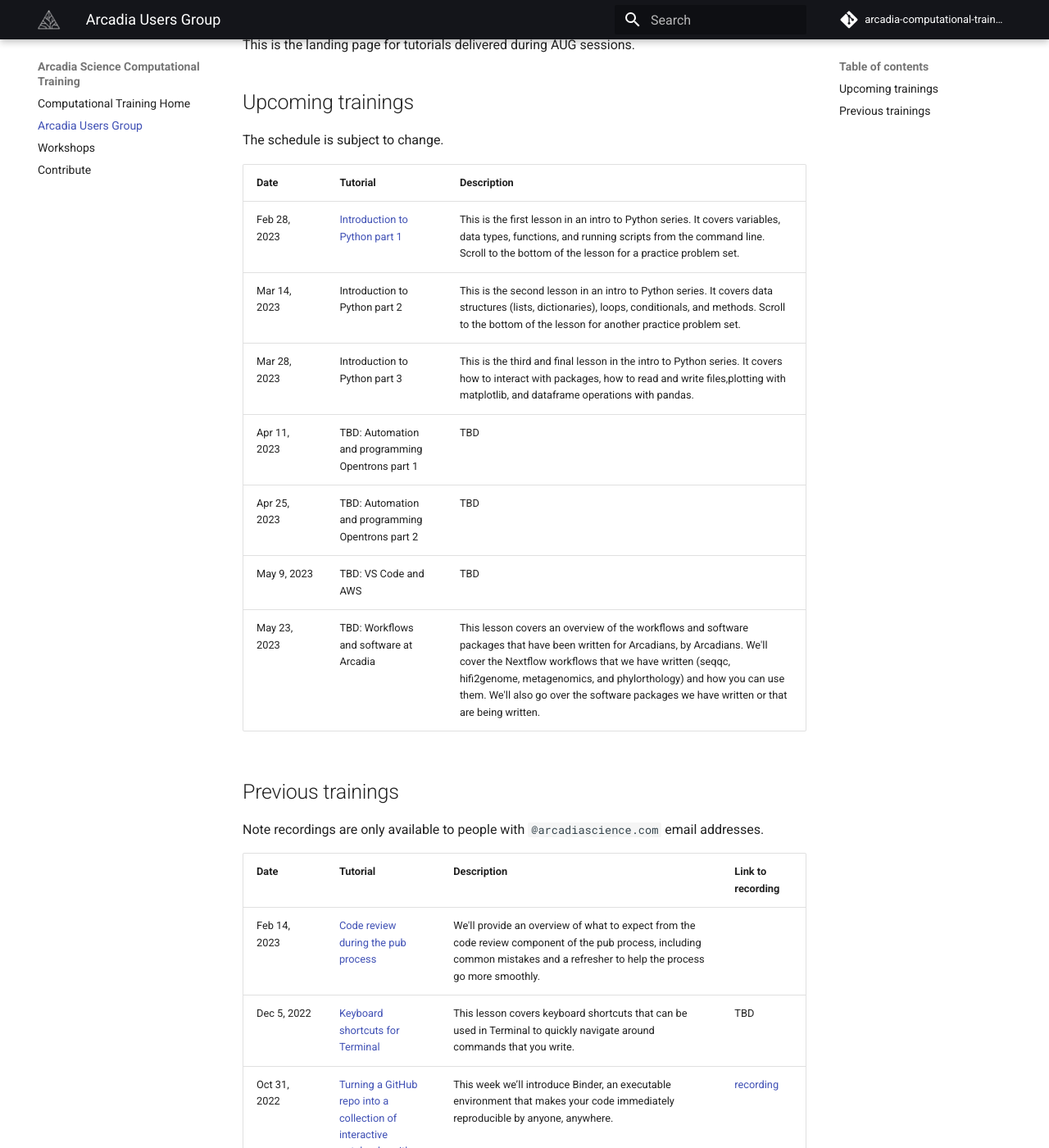
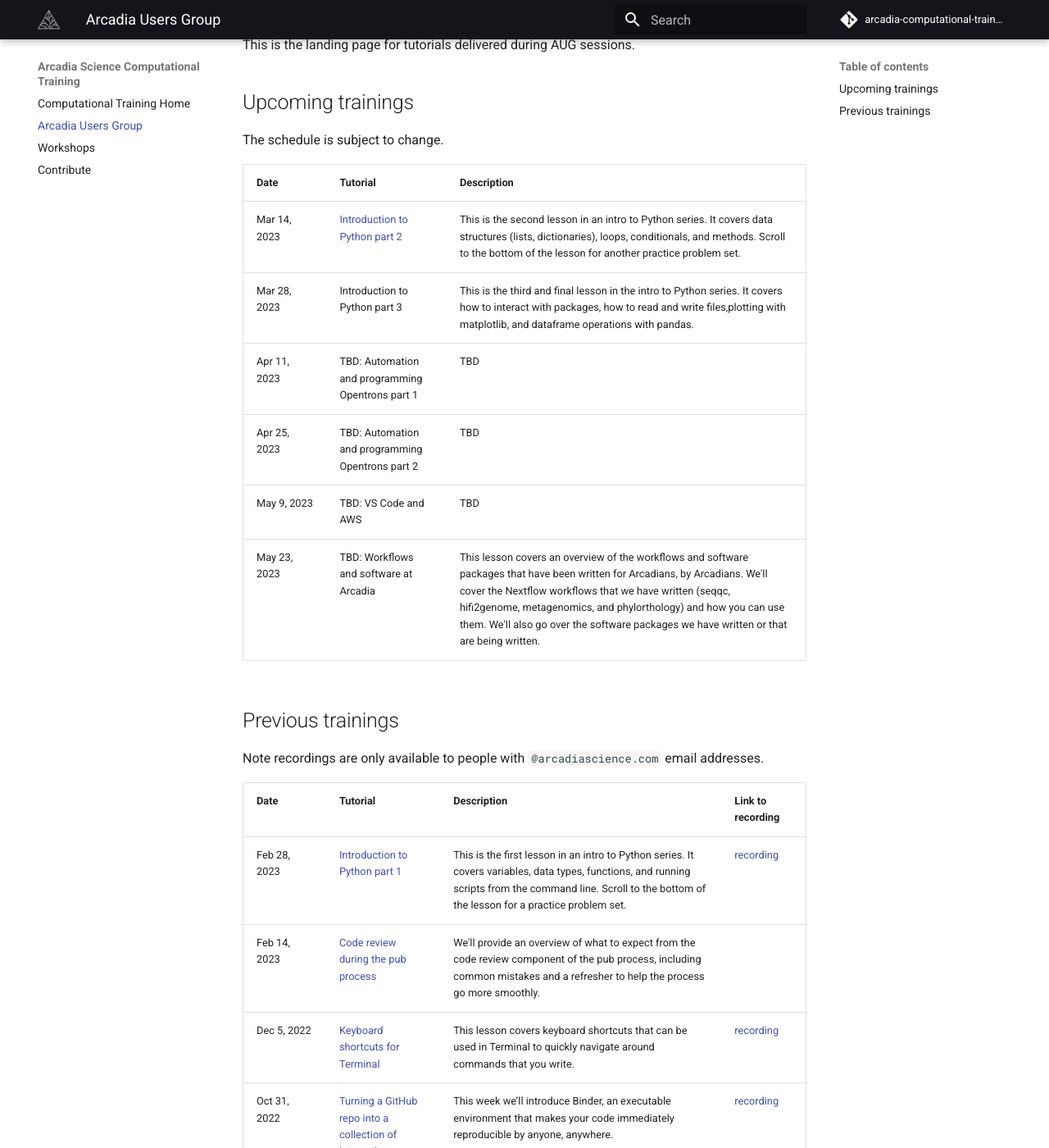
Before and after one commit to Arcadia-Science/arcadia-computational-training, an MkDocs documentation site: the page built from docs/arcadia-users-group/overview.md, in a window 1280 px wide and 1400 px high, scrolled down 477 px. Shown: the whole window at 82% size. Built offline with MkDocs 1.6.1 and Material for MkDocs 9.7.7, drawn with Linux system fonts in a browser that asks for light colours; comment, search, counter and statistics services are not loaded; some of the changed lines change nothing that is shown.

Commit message:
add link to lesson.md, links to youtube

```diff
--- a/docs/arcadia-users-group/overview.md
+++ b/docs/arcadia-users-group/overview.md
@@ -20,8 +20,7 @@
 
 | Date         | Tutorial                                                              | Description                                                                                                                                                                                                                                                                                                                                           |
 | ------------ | --------------------------------------------------------------------- | ----------------------------------------------------------------------------------------------------------------------------------------------------------------------------------------------------------------------------------------------------------------------------------------------------------------------------------------------------- |
-| Feb 28, 2023 | [Introduction to Python part 1](20230228-intro-to-python-1/lesson.md) | This is the first lesson in an intro to Python series. It covers variables, data types, functions, and running scripts from the command line. Scroll to the bottom of the lesson for a practice problem set.                                                                                                                                          |
-| Mar 14, 2023 | Introduction to Python part 2                                         | This is the second lesson in an intro to Python series. It covers data structures (lists, dictionaries), loops, conditionals, and methods. Scroll to the bottom of the lesson for another practice problem set.                                                                                                                                       |
+| Mar 14, 2023 | [Introduction to Python part 2](20230314-intro-to-python-2/lesson.md) | This is the second lesson in an intro to Python series. It covers data structures (lists, dictionaries), loops, conditionals, and methods. Scroll to the bottom of the lesson for another practice problem set.                                                                                                                                       |
 | Mar 28, 2023 | Introduction to Python part 3                                         | This is the third and final lesson in the intro to Python series. It covers how to interact with packages, how to read and write files,plotting with matplotlib, and dataframe operations with pandas.                                                                                                                                                |
 | Apr 11, 2023 | TBD: Automation and programming Opentrons part 1                      | TBD                                                                                                                                                                                                                                                                                                                                                   |
 | Apr 25, 2023 | TBD: Automation and programming Opentrons part 2                      | TBD                                                                                                                                                                                                                                                                                                                                                   |
@@ -34,8 +33,9 @@
 
 | Date          | Tutorial                                                                                                                                                                   | Description                                                                                                                                                                                                                                                                                                                                                                                                                                          | Link to recording                                        |
 | ------------- | -------------------------------------------------------------------------------------------------------------------------------------------------------------------------- | ---------------------------------------------------------------------------------------------------------------------------------------------------------------------------------------------------------------------------------------------------------------------------------------------------------------------------------------------------------------------------------------------------------------------------------------------------- | -------------------------------------------------------- |
+| Feb 28, 2023 | [Introduction to Python part 1](20230228-intro-to-python-1/lesson.md) | This is the first lesson in an intro to Python series. It covers variables, data types, functions, and running scripts from the command line. Scroll to the bottom of the lesson for a practice problem set.                                             | [recording](https://www.youtube.com/watch?v=tKxtgqib6H8) |
 | Feb 14, 2023  | [Code review during the pub process](20230214-code-review-for-pubs/lesson.md)                                                                                              | We'll provide an overview of what to expect from the code review component of the pub process, including common mistakes and a refresher to help the process go more smoothly.                                                                                                                                                                                                                                                                       |                                                          |
-| Dec 5, 2022   | [Keyboard shortcuts for Terminal](20221205-keyboard-shortcuts-terminal/lesson.md)                                                                                          | This lesson covers keyboard shortcuts that can be used in Terminal to quickly navigate around commands that you write.                                                                                                                                                                                                                                                                                                                               | TBD                                                      |
+| Dec 5, 2022   | [Keyboard shortcuts for Terminal](20221205-keyboard-shortcuts-terminal/lesson.md)                                                                                          | This lesson covers keyboard shortcuts that can be used in Terminal to quickly navigate around commands that you write.                                                                                                                                                                                                                                                                                                                               | [recording](https://youtu.be/dMO0_onwUg8) |
 | Oct 31, 2022  | [Turning a GitHub repo into a collection of interactive notebooks with Binder](20221031-binder/lesson.md)                                                                  | This week we’ll introduce Binder, an executable environment that makes your code immediately reproducible by anyone, anywhere.                                                                                                                                                                                                                                                                                                                       | [recording](https://youtu.be/QAsrKyJMuuI)                |
 | Oct 24, 2022  | [Introduction to Jupyter notebooks](20221024-jupyter-notebooks/lesson.md)                                                                                                  | Jupyter notebooks are web-based interactive computing environments that combine code, equations, narrative text, and visualizations in a single document. This lesson introduces jupyter notebooks and how to install and run them locally.                                                                                                                                                                                                          | [recording](https://youtu.be/ZCrnPmX1Ynw)                |
 | Oct 17, 2022  | [Conda for software installation & environment management](20221017-conda/lesson.md)                                                                                       | In bioinformatics, we often use mulitiple software tools to answer a research question. In this lesson, we will learn how to use conda to install software. Conda is a software installation and management system that helps us conduct reproducible analyses while avoiding software conflicts. Then, we'll learn how to organize our software installations into environments, and how to use environments to ensure our analyses are repeatable. | [recording](https://youtu.be/1_aDASjPLgQ)                |
```
